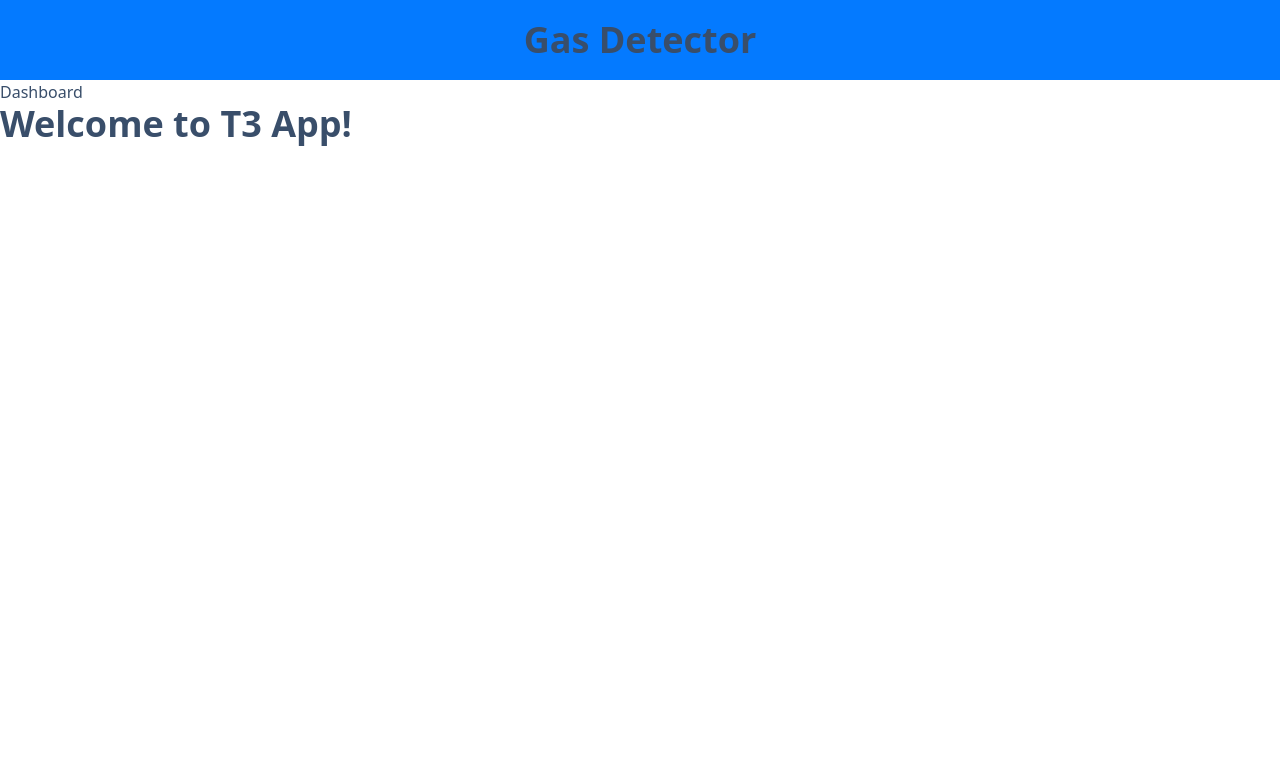
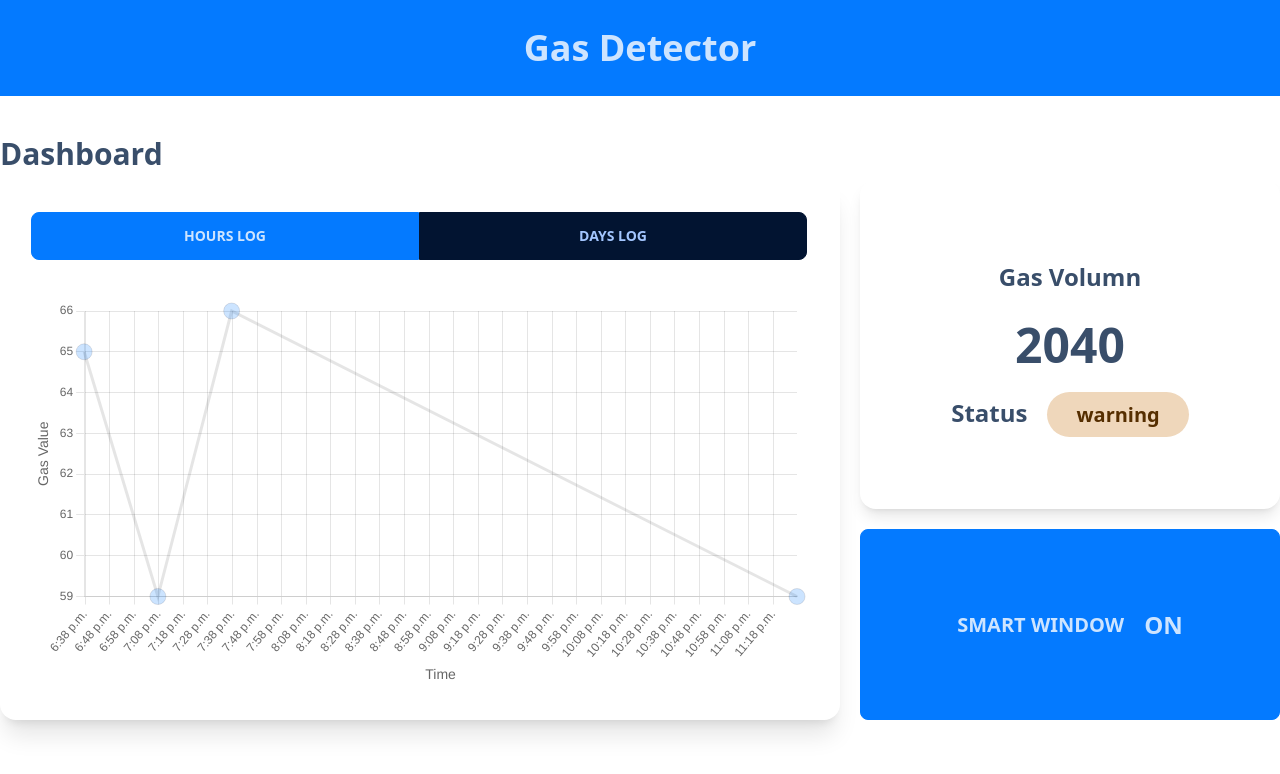
Before and after one commit to katisd/Gas-detector, a Next.js app: page / in a window 1280 px wide. Shown: the top 774 px of the page. Built offline with nearby package versions, Linux system fonts and the light colour scheme.

Commit message:
💄 add ui: add dashboard layout

```diff
--- a/src/components/layout/Layout.tsx
+++ b/src/components/layout/Layout.tsx
@@ -6,12 +6,16 @@ type Props = {
 
 const Layout: React.FC<Props> = ({ children }) => {
   return (
-    <div className="min-h-screen">
-      <div className="flex h-20 w-full items-center justify-center bg-primary text-4xl font-extrabold text-current">
+    <div className="space-y-10 overflow-visible bg-base-100">
+      <div className="flex h-24 w-full items-center justify-center bg-primary text-4xl font-bold text-primary-content">
         Gas Detector
       </div>
-      <div>Dashboard</div>
-      <div className="flex flex-row">{children}</div>
+      <div className="container mx-auto">
+        <h1 className=" text-left text-3xl font-semibold">Dashboard</h1>
+        <div className="my-2 flex flex-col space-y-5 md:flex-row md:space-x-5 md:space-y-0">
+          {children}
+        </div>
+      </div>
     </div>
   );
 };
--- a/src/pages/index.tsx
+++ b/src/pages/index.tsx
@@ -1,21 +1,22 @@
 import { type NextPage } from "next";
 import Head from "next/head";
-import Link from "next/link";
+import ChartLayout from "../components/Charts/ChartLayout";
 import Layout from "../components/layout/Layout";
+import Content from "../components/SideContent/Content";
 
 const Home: NextPage = () => {
   return (
     <>
       <Head>
-        <title>Create T3 App</title>
-        <meta name="description" content="Generated by create-t3-app" />
+        <title>Gas Detector</title>
+        <meta name="description" content="Gas detector web" />
+        {/* TODO add new favicon */}
         <link rel="icon" href="/favicon.ico" />
       </Head>
-      <main>
-        <Layout>
-          <h1 className="text-4xl font-bold">Welcome to T3 App!</h1>
-        </Layout>
-      </main>
+      <Layout>
+        <ChartLayout />
+        <Content />
+      </Layout>
     </>
   );
 };
```
